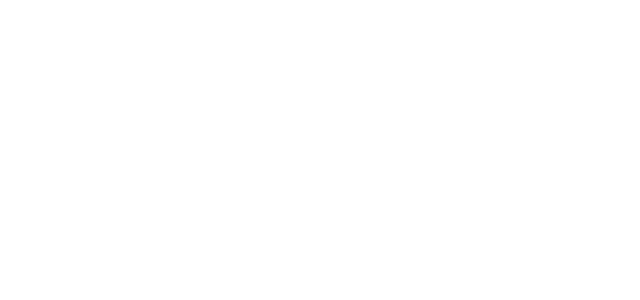
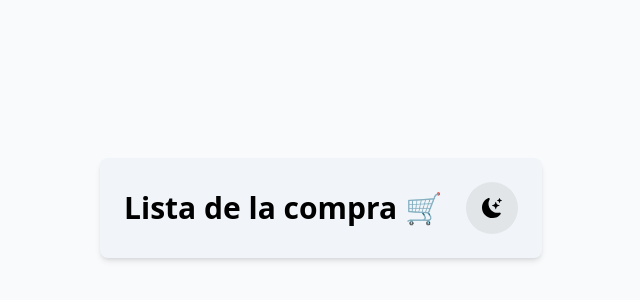
Before and after one commit to mperezpizarro/lista-compra, a React (Vite) app: page / in a window 1280 px wide. Shown: the part 192-492 px from the top of the page, without its empty margins (319-959 px from the left). Built offline with nearby package versions, Linux system fonts and the light colour scheme.

Commit message:
Added Navbar and Theme Switching

```diff
--- a/src/App.tsx
+++ b/src/App.tsx
@@ -1,11 +1,27 @@
-import { JSXElementConstructor, ReactElement, useState } from 'react'
+import { useState, useEffect } from 'react'
+import { Navbar } from './components'
+import { BsFillMoonStarsFill, BsFillSunFill } from 'react-icons/bs'
 
 const App = () => {
   const [isDark, setIsDark] = useState(false)
 
+  const switchTheme = () => {setIsDark(!isDark)}
+
+  useEffect(() => {
+    if (window.matchMedia("(prefers-color-scheme: dark)").matches)
+      setIsDark(true)
+  }, [])
+
   return (
-    <main className="App max-w-md">
-
+    <main className={isDark ?
+      `dark w-screen min-h-screen flex flex-col justify-center bg-slate-900` :
+      `min-h-screen w-screen flex flex-col justify-center bg-slate-50`
+    }>
+      <div className='max-w-md mx-auto bg-slate-100 dark:bg-slate-800 p-6 rounded-lg shadow-md dark:shadow-[#ffffff1d]'>
+        <Navbar>
+          <button className='text-xl p-4 rounded-full bg-[#00000011] dark:bg-[#ffffff11]' onClick={switchTheme}>{isDark ? <BsFillSunFill /> : <BsFillMoonStarsFill />}</button>
+        </Navbar>
+      </div>
     </main>
   )
 }
```
